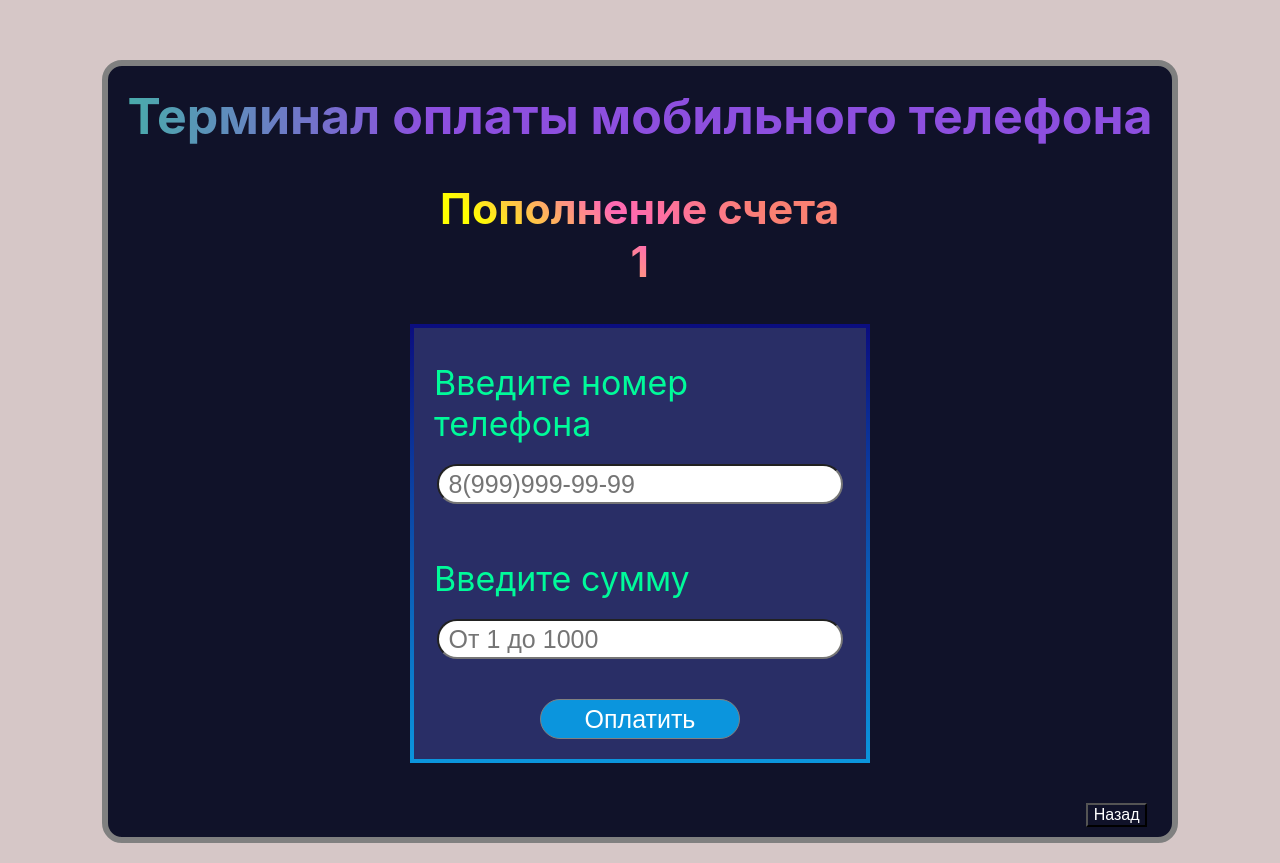
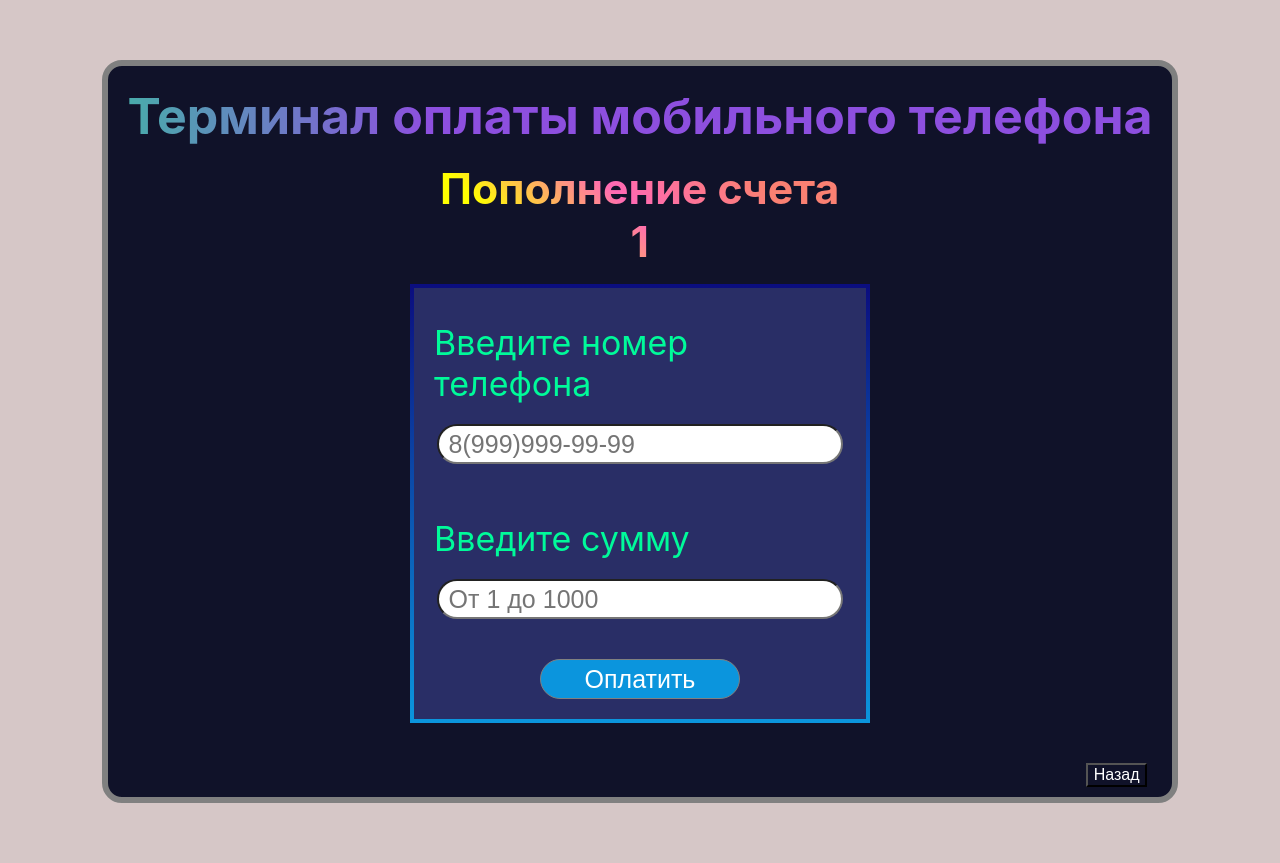
Before and after one commit to rustam-gummetov/Test-Task, a Next.js app: page /pay/1 in a window 1280 px wide. After the commit the page ends 823 px from the top, so only its background shows below. Built offline with nearby package versions, Linux system fonts and the light colour scheme.

Commit message:
testtask10

```diff
--- a/pages/pay/[operator].tsx
+++ b/pages/pay/[operator].tsx
@@ -10,6 +10,11 @@ const Pay = () => {
     const [telNumber, setTelNumber] = useState("");
     const [sum, setSum] = useState("");
     const [mistake, setMistake] = useState(false);
+
+    let marginTitle: number = 0;
+    if (typeof (operator?.length) === 'number') {
+        marginTitle = operator.length;
+    }
 
     const toPay = (e: FormEvent) => {
         e.preventDefault();
@@ -29,7 +34,7 @@ const Pay = () => {
             <MainTitle>
                 Терминал оплаты мобильного телефона
             </MainTitle>
-            <Title>
+            <Title marginTitle={marginTitle}>
                 Пополнение счета <br />
                 {operator}
             </Title>
--- a/styles/operatorStyles.tsx
+++ b/styles/operatorStyles.tsx
@@ -28,12 +28,13 @@ export const MainTitle = styled.h1`
     }
 `
 
-export const Title = styled.h2`
+export const Title = styled.h2<{ marginTitle: number }>`
     text-align: center;
     font-size: 50px;
-    margin: 20px;
     margin-left: 70px;
     margin-right: 70px;
+    margin-top: ${(p) => p.marginTitle / 5}px;
+    margin-bottom: ${(p) => p.marginTitle / 5}px;
     word-break: break-all;
     background: linear-gradient(45deg, yellow 20%, ${Colors.LightPink} 50%, ${Colors.SoftRed} 80%);
     -webkit-background-clip: text;
@@ -64,6 +65,14 @@ export const Title = styled.h2`
 
     @media (max-width: 600px) {
         font-size: 30px;
+        margin-top: ${(p) => p.marginTitle / 4}px;
+        margin-bottom: ${(p) => p.marginTitle / 4}px;
+    }
+
+    @media (max-width: 400px) {
+        font-size: 30px;
+        margin-top: ${(p) => p.marginTitle / 3}px;
+        margin-bottom: ${(p) => p.marginTitle / 3}px;
     }
 `
 
```
